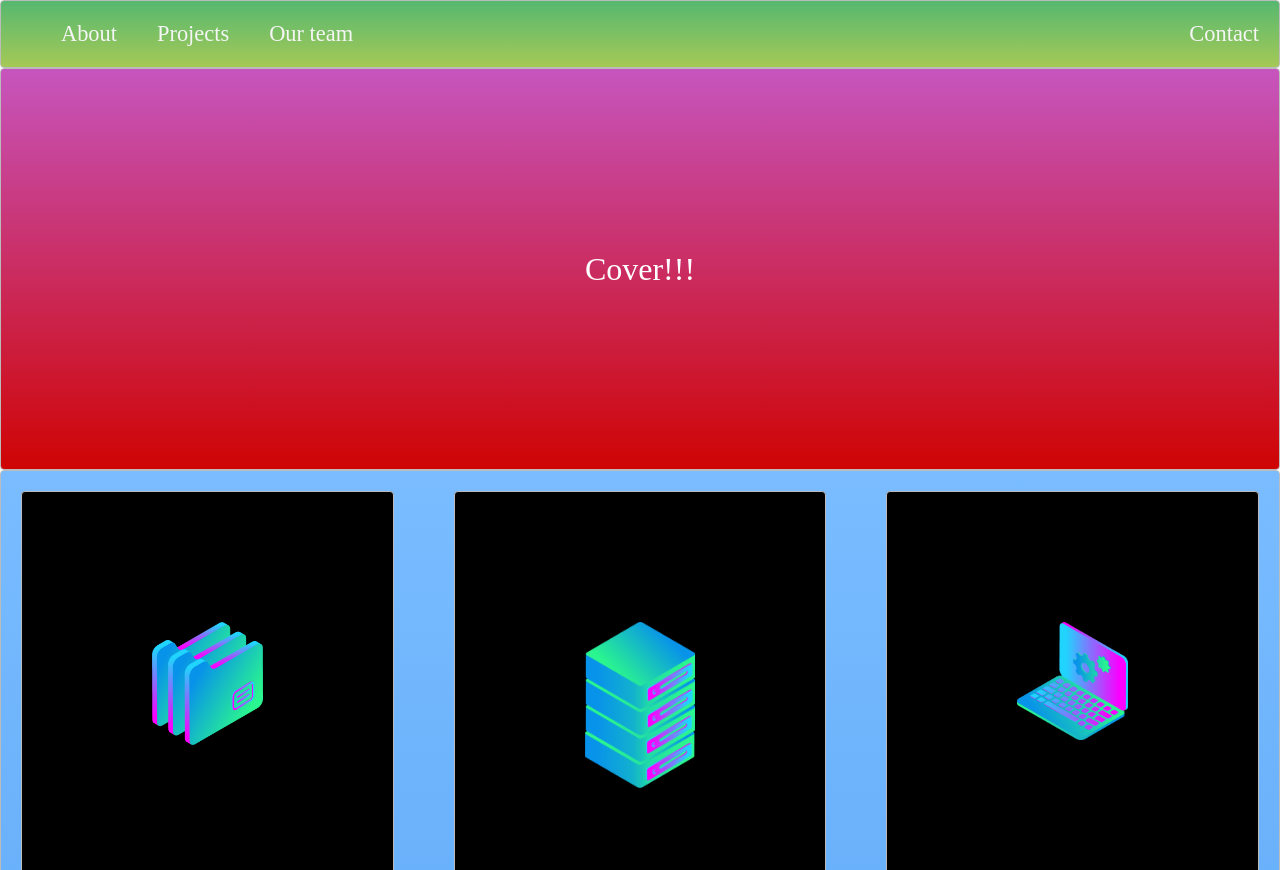
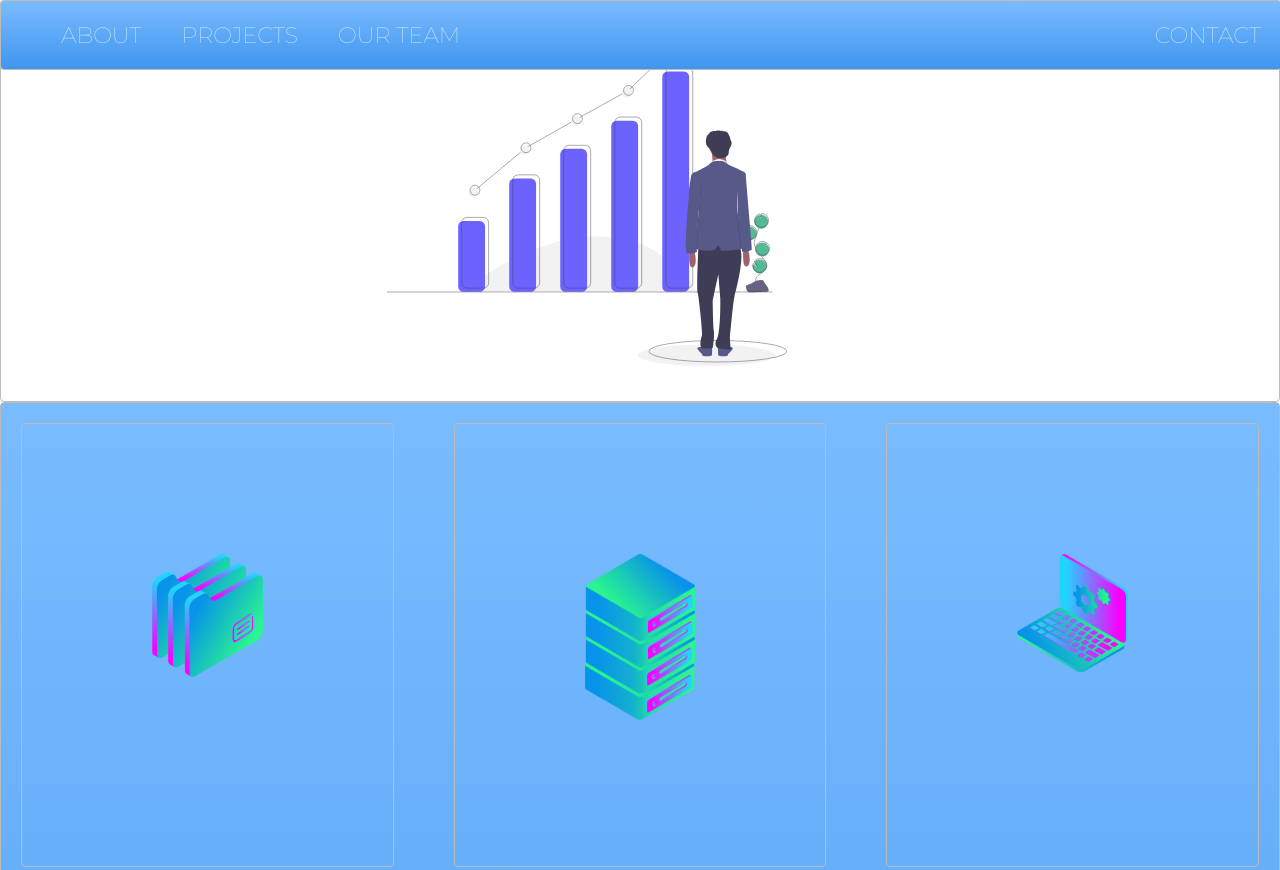
Before and after one commit to nikdsgn/gridsite, a plain HTML site: page index.html in a window 1280 px wide. Shown: the top 870 px of the page. Drawn offline with Linux system fonts and the light colour scheme.

Commit message:
second commit - make stuff nicer

```diff
--- a/index.html
+++ b/index.html
@@ -3,9 +3,9 @@
 <head>
   <title>Layout Master</title>
   <link rel="stylesheet" type="text/css" href="./style.css">
-</head>
+  <link href="https://fonts.googleapis.com/css?family=Montserrat:100,300,400,700|Roboto:100,300,400,700" rel="stylesheet"></head>
 <body>
-  <nav class="zone green">
+  <nav class="zone blue sticky">
     <ul class="main-nav">
       <li><a href="#">About</a></li>
       <li><a href="#">Projects</a></li>
@@ -13,7 +13,7 @@
       <li class="push"><a href="#">Contact</a></li>
     </ul>
   </nav>
-  <div class="container zone red">Cover!!!</div>
+  <div class="container zone red"><img src="img/undraw.svg" alt="cover image" class="cover"> Cover!!!</div>
   <div class="zone blue grid-wrapper">
     <div class="box zone"><img src="img/files_2.png" alt=""></div>
     <div class="box zone"><img src="img/server_2_2.png" alt=""></div>
--- a/style.css
+++ b/style.css
@@ -1,5 +1,6 @@
 body {
     margin: auto 0;
+    font-family: 'Roboto', sans-serif;
 }
 
 .zone {
@@ -21,13 +22,29 @@ body {
     box-shadow:rgba(0,0,0,0.8) 0px 5px 15px, inset rgba(0,0,0,0.15) 0px -10px 20px;
 }
 
+.box:hover {
+    -webkit-transform: rotate(-1deg);
+    -moz-box-transform: rotate(-1deg);
+    -o-box-transform: rotate(-1deg);
+    box-transform: rotate(-1deg);
+}
+
 /* NAVIGATION */
+
+.sticky {
+    position: fixed;
+    top: 0;
+    width: 100%;
+}
 
 .main-nav {
     display: flex;
     list-style: none;
     font-size: 0.7em;
     margin: 0;
+    font-family: 'Montserrat', sans-serif;
+    text-transform: uppercase;
+    font-weight: 100;
 
 }
 
@@ -60,6 +77,10 @@ a {
     height: 50vh;
 }
 
+.cover {
+    width: 25rem;
+}
+
 /* GRID */
 
 .grid-wrapper {
@@ -73,7 +94,7 @@ a {
 }
 
 .box {
-    background-color: #000;
+    /* background-color: #000; */
     padding: 130px;
     margin: 20px;
 }
@@ -102,7 +123,7 @@ footer {
 /***********************************************************************
  *  Red Background
  **********************************************************************/
-.red{
+/* .red{
     background: #C655BE; /* Old browsers */
     background: -moz-linear-gradient(top, #C655BE 0%, #cf0404 100%); /* FF3.6+ */
     background: -webkit-gradient(linear, left top, left bottom, color-stop(0%,#C655BE), color-stop(100%,#cf0404)); /* Chrome,Safari4+ */
@@ -110,7 +131,7 @@ footer {
     background: -o-linear-gradient(top, #C655BE 0%,#cf0404 100%); /* Opera 11.10+ */
     background: -ms-linear-gradient(top, #C655BE 0%,#cf0404 100%); /* IE10+ */
     background: linear-gradient(top, #C655BE 0%,#cf0404 100%); /* W3C */
-}
+} */
 
 /***********************************************************************
  *  Yellow Background
```
Also changed, not shown: img/undraw.svg (added), 1 other file.
